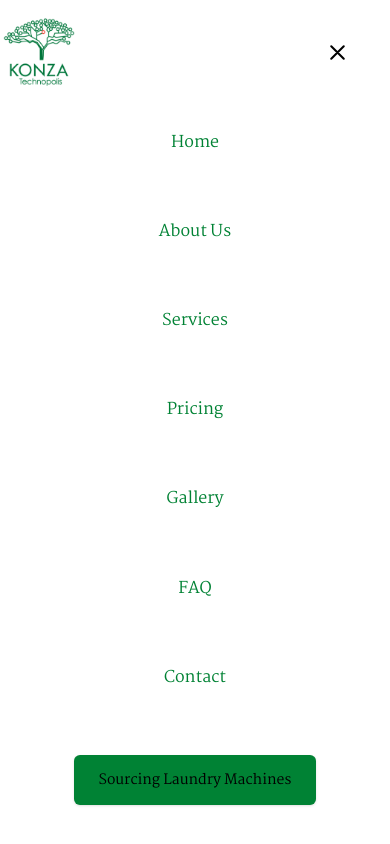
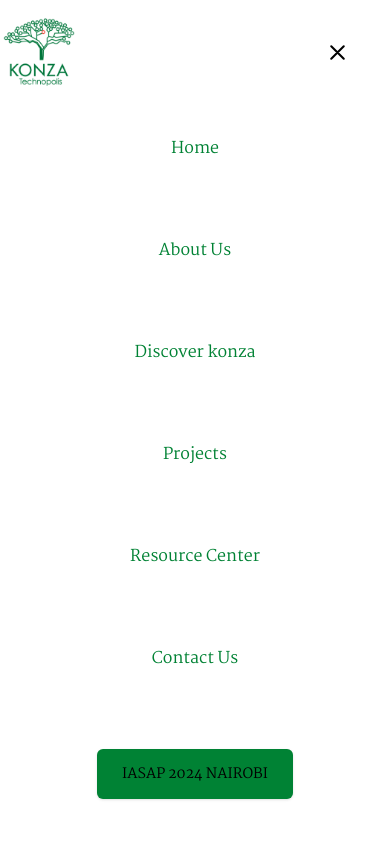
Before and after one commit to blackninja81/konza-city, a Next.js app: page / in a window 390 px wide. Both pictures are taken after a click on the picture 337 px from the left and 52 px from the top of the page. Shown: the top 844 px of the page. Built offline with nearby package versions, Linux system fonts and the light colour scheme.

Commit message:
[BUG] minor navbar changes

```diff
--- a/src/components/layout/navbar/Navbar.jsx
+++ b/src/components/layout/navbar/Navbar.jsx
@@ -172,7 +172,7 @@
                   duration={500}
                   onClick={closeMobileMenu}
                 >
-                  Services
+                  Discover konza
                 </ScrollLink>
               </li>
               <li>
@@ -185,7 +185,7 @@
                   duration={500}
                   onClick={closeMobileMenu}
                 >
-                  Pricing
+                  Projects
                 </ScrollLink>
               </li>
               <li>
@@ -198,7 +198,7 @@
                   duration={500}
                   onClick={closeMobileMenu}
                 >
-                  Gallery
+                  Resource Center
                 </ScrollLink>
               </li>
               <li>
@@ -211,25 +211,12 @@
                   duration={500}
                   onClick={closeMobileMenu}
                 >
-                  FAQ
+                  Contact Us
                 </ScrollLink>
               </li>
               <li>
-            <ScrollLink
-              to="contact"
-              spy={true}
-              smooth={true}
-              href="#"
-              offset={-100}
-              duration={500}
-              onClick={closeMobileMenu}
-            >
-              Contact
-            </ScrollLink>
-          </li>
-              <li>
-                <Link href="/about">
-                  <Button>Sourcing Laundry Machines</Button>
+                <Link href="#">
+                  <Button>IASAP 2024 NAIROBI</Button>
                 </Link>
               </li>
             </ul>
```
